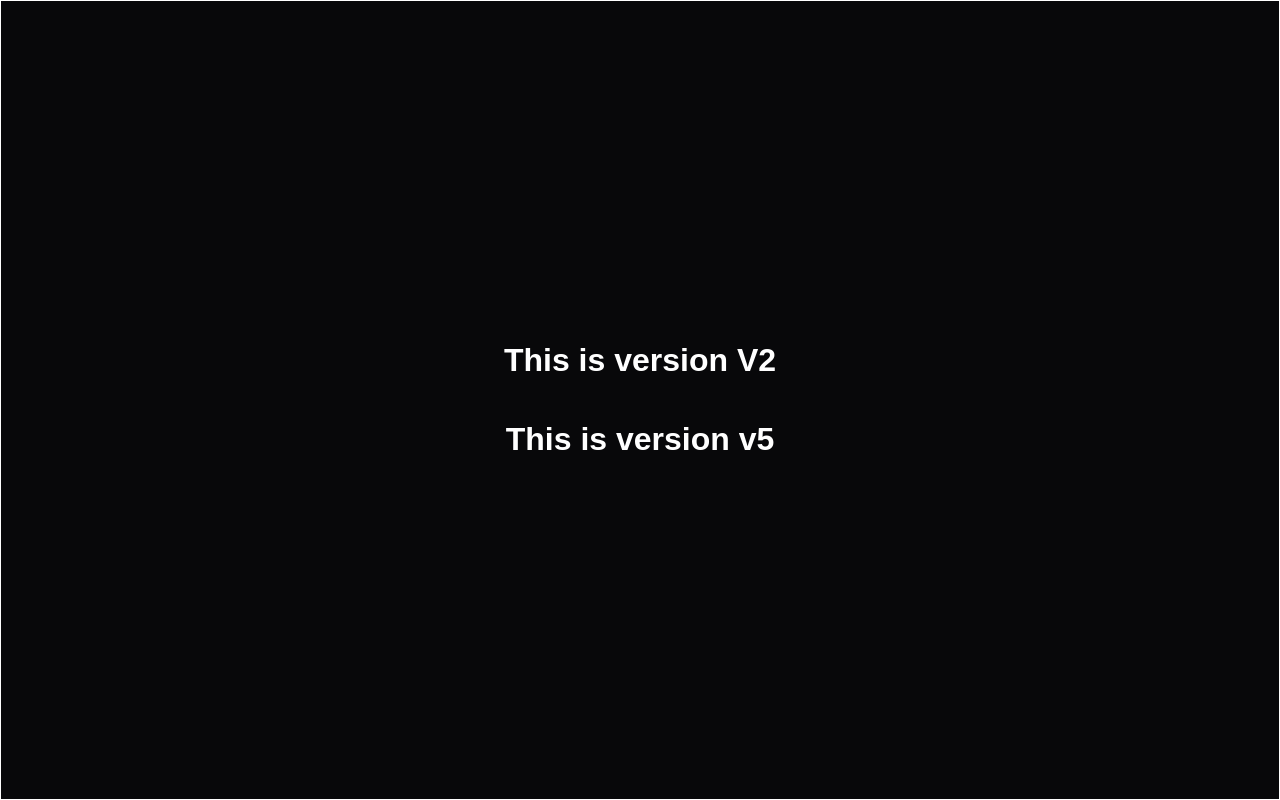
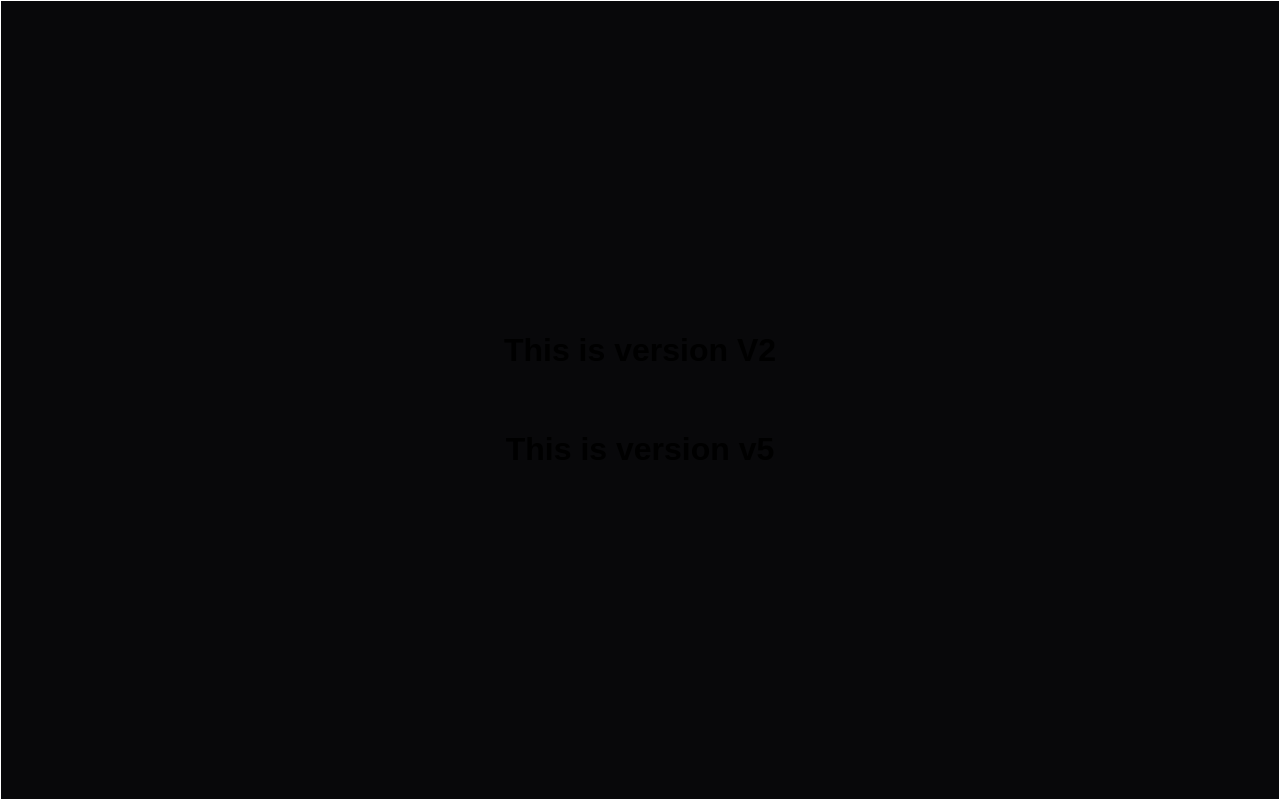
Before and after one commit to erdharmendra1/0810, a plain HTML site: page Singh.html in a window 1280 px wide. Drawn offline with Linux system fonts and the light colour scheme.

Commit message:
https://dharmendrasingh.com

```diff
--- a/styles.css
+++ b/styles.css
@@ -12,8 +12,9 @@ body {
     flex-direction: column;
     justify-content: center;
     align-items: center;
+    gap: 20px; /* Space between elements */
 }
-
+https://dharmendrasingh.com
 h1 {
     color: white;
 }
```
